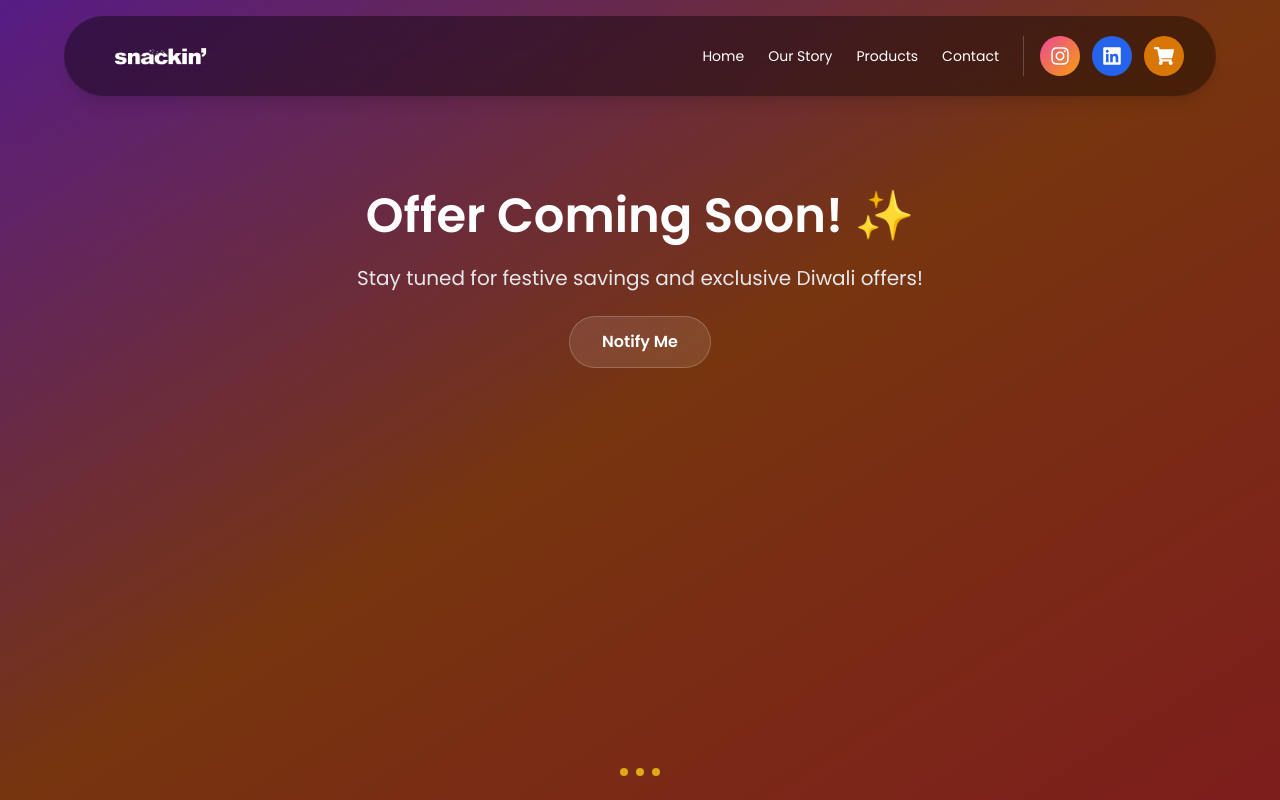
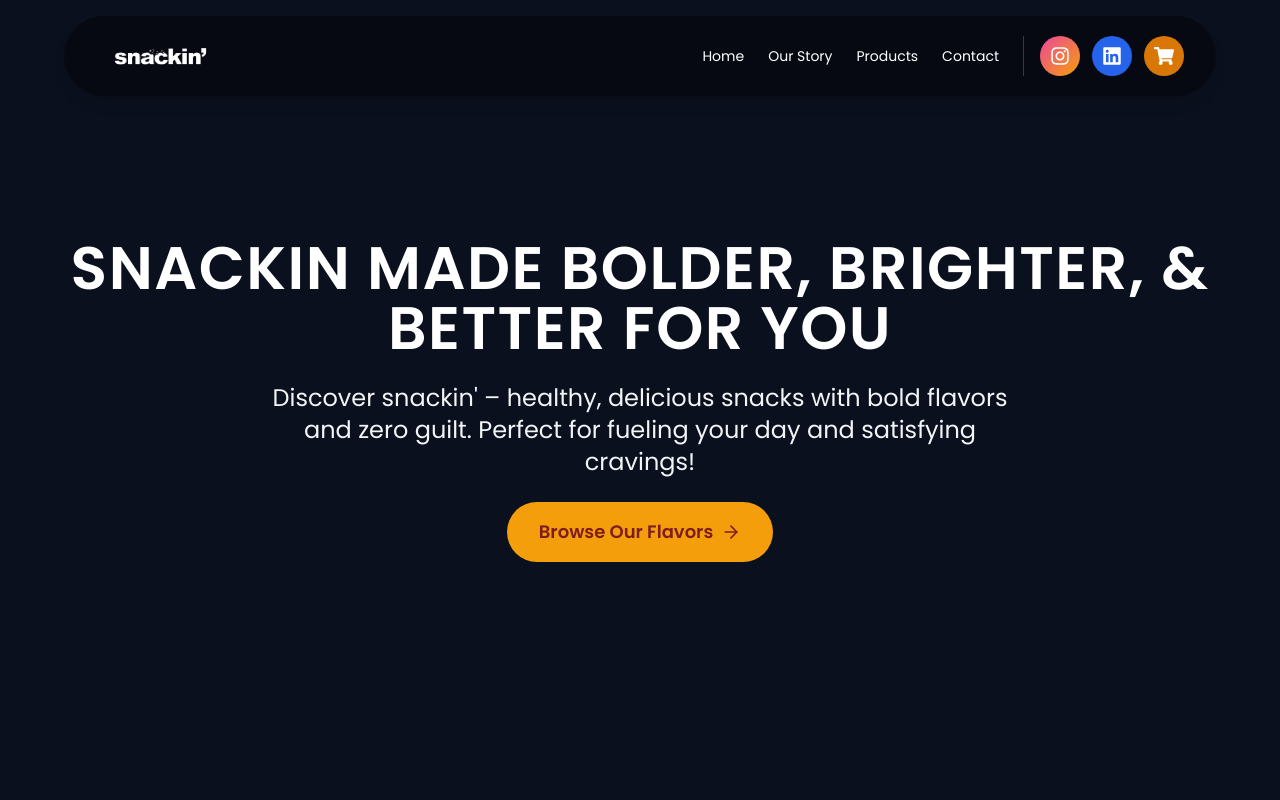
Before and after one commit to snackin123/snackin25, a Next.js app: page / in a window 1280 px wide. Shown: the top 800 px of the page. Built offline with nearby package versions, Linux system fonts and the light colour scheme.

Commit message:
Toggle HeroPage back on and disable HeroOffer
Re-enable HeroPage component and comment out HeroOffer.

```diff
--- a/app/page.tsx
+++ b/app/page.tsx
@@ -5,7 +5,7 @@ const HeroPage = dynamic(() => import("./components/HeroPage/HeroPage"), { ssr:
 const WhyChoose = dynamic(() => import("./components/WhyChoose/WhyChoose"), { ssr: false });
 const HorizontalScrolling = dynamic(() => import("./components/HorizontalScrolling/HorizontalScrolling"), { ssr: false });
 const EndPage = dynamic(() => import("./components/EndPage/EndPage"), { ssr: false });
-const HeroOffer = dynamic(() => import("./components/PromoBanner/HeroOffer/HeroOffer"), { ssr: false });
+// const HeroOffer = dynamic(() => import("./components/PromoBanner/HeroOffer/HeroOffer"), { ssr: false });
 const CustomerReviewsRibbon = dynamic(() => import("./components/CustomerReviewsRibbon/CustomerReviewsRibbon"), { ssr: false });
 export default function Home() {
   return (
@@ -21,8 +21,8 @@ export default function Home() {
         />
       </nav>
       <main className="flex-grow flex flex-col items-center">
-        {/* <HeroPage /> */}
-        <HeroOffer/>
+        <HeroPage />
+        {/* <HeroOffer/> */}
         <WhyChoose />
         <HorizontalScrolling />
         <EndPage />
```
